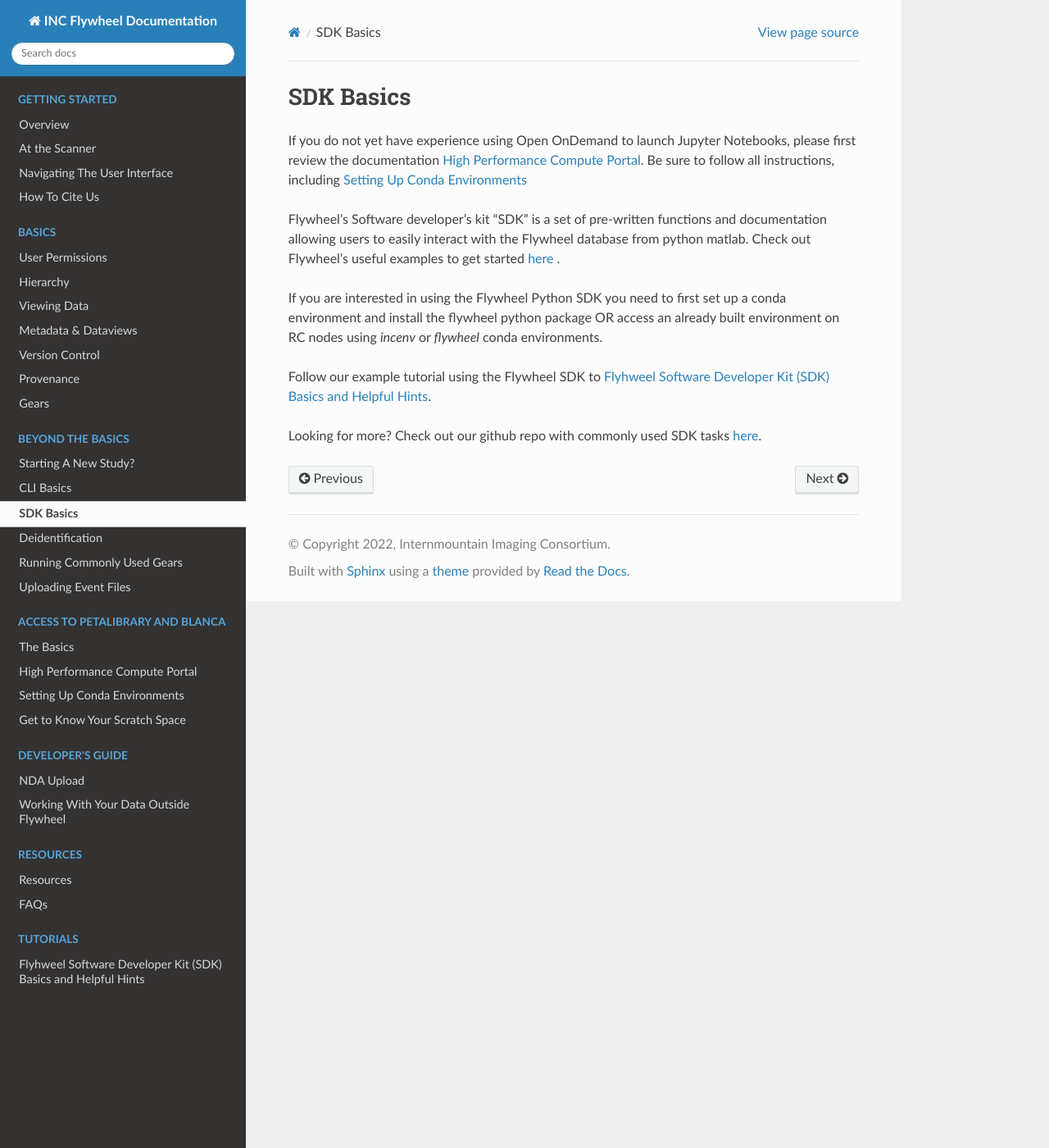
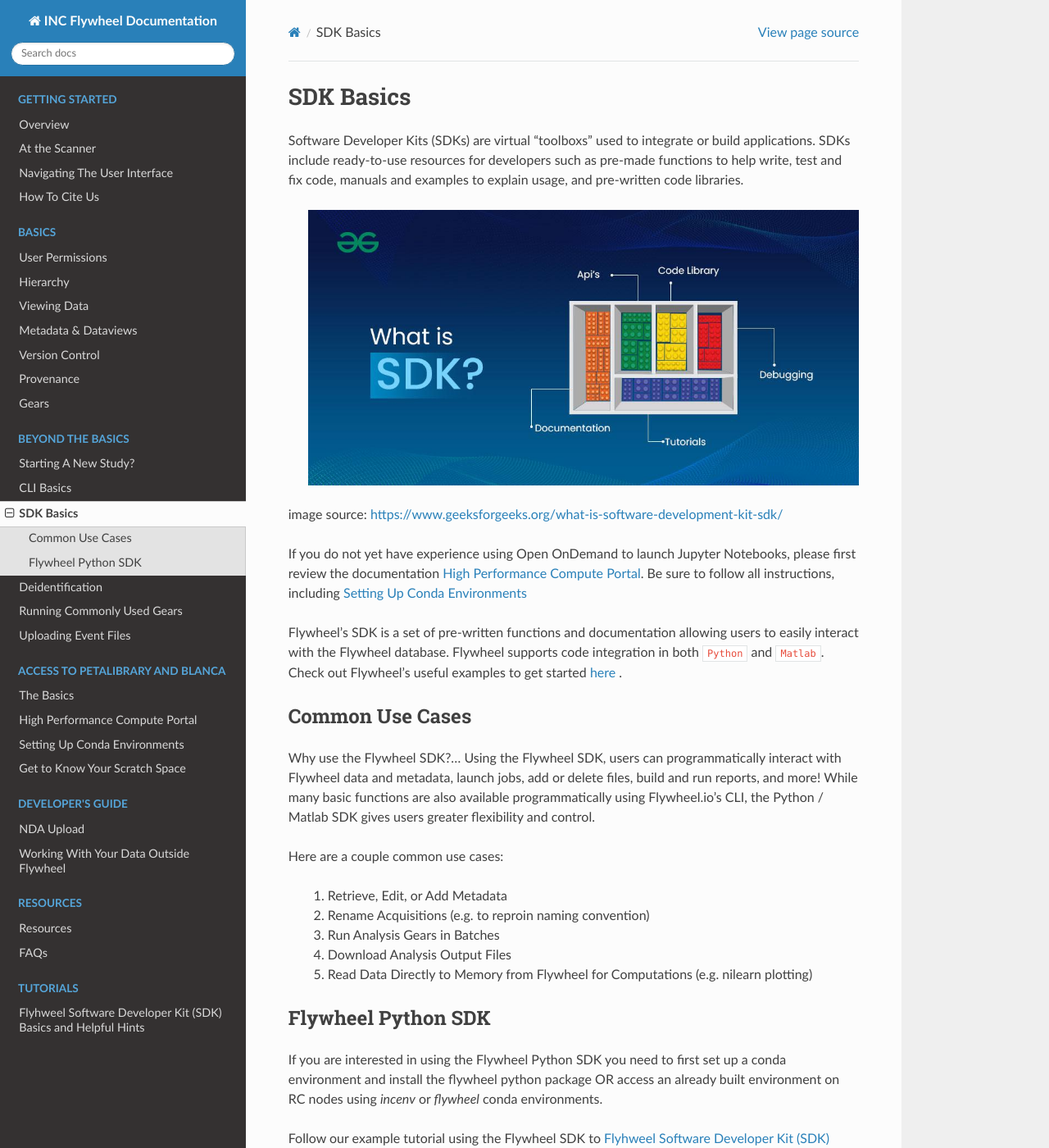
Before and after one commit to intermountainneuroimaging/inc_documentation, a Sphinx documentation site: the page built from docs/source/sdk_basics.rst, in a window 1280 px wide and 1400 px high. Shown: the whole window at 82% size. Built offline with Sphinx 7.4.7 and the Read the Docs theme 3.1.0, drawn with Linux system fonts in a browser that asks for light colours; some of the changed text lies outside the part shown.

Commit message:
update sdk basics

```diff
--- a/docs/source/sdk_basics.rst
+++ b/docs/source/sdk_basics.rst
@@ -3,12 +3,38 @@
 SDK Basics
 ============
 
+Software Developer Kits (SDKs) are virtual "toolboxs" used to integrate or build applications. SDKs include ready-to-use resources for developers such as pre-made functions to help write, test and fix code, manuals and examples to explain usage, and pre-written code libraries.
+
+    .. image:: imgs/sdk_basics/What-is-SDK-banner.jpg
+       :alt: what is sdk
+
+image source: https://www.geeksforgeeks.org/what-is-software-development-kit-sdk/
+
 If you do not yet have experience using Open OnDemand to launch Jupyter Notebooks, please first review the documentation :ref:`High Performance Compute Portal`. Be sure to follow all instructions, including :ref:`Setting Up Conda Environments`
 
-Flywheel's Software developer's kit "SDK" is a set of pre-written functions and documentation allowing users to easily interact with the Flywheel database from python matlab. Check out Flywheel's useful examples to get started `here <https://flywheel-io.gitlab.io/product/backend/sdk/tags/20.0.0/python/getting_started.html>`_ .
+Flywheel's SDK is a set of pre-written functions and documentation allowing users to easily interact with the Flywheel database. Flywheel supports code integration in both :code:`Python` and :code:`Matlab`. Check out Flywheel's useful examples to get started `here <https://flywheel-io.gitlab.io/product/backend/sdk/tags/20.0.0/python/getting_started.html>`_ .
 
+Common Use Cases
+------------------
+Why use the Flywheel SDK?... Using the Flywheel SDK, users can programmatically interact with Flywheel data and metadata, launch jobs, add or delete files, build and run reports, and more! While many basic functions are also available programmatically using Flywheel.io's CLI, the Python / Matlab SDK gives users greater flexibility and control.
+
+Here are a couple common use cases:
+
+    1. Retrieve, Edit, or Add Metadata
+
+    2. Rename Acquisitions (e.g. to reproin naming convention)
+
+    3. Run Analysis Gears in Batches
+
+    4. Download Analysis Output Files
+
+    5. Read Data Directly to Memory from Flywheel for Computations (e.g. nilearn plotting)
+
+
+Flywheel Python SDK
+---------------------
 If you are interested in using the Flywheel Python SDK you need to first set up a conda environment and install the flywheel python package OR access an already built environment on RC nodes using `incenv` or `flywheel` conda environments.
 
 Follow our example tutorial using the Flywheel SDK to :ref:`Flyhweel Software Developer Kit (SDK) Basics and Helpful Hints`.
 
-Looking for more? Check out our github repo with commonly used SDK tasks `here <https://github.com/intermountainneuroimaging/flywheel_sdk_examples/tree/main>`_.
+Once you have a basic understanding of Flywheel's Python SDK, get started on some of the example use cases with our code examples on github `here <https://github.com/intermountainneuroimaging/flywheel_sdk_examples/tree/main>`_.
```
Also changed, not shown: docs/source/imgs/sdk_basics/What-is-SDK-banner.jpg (added).
